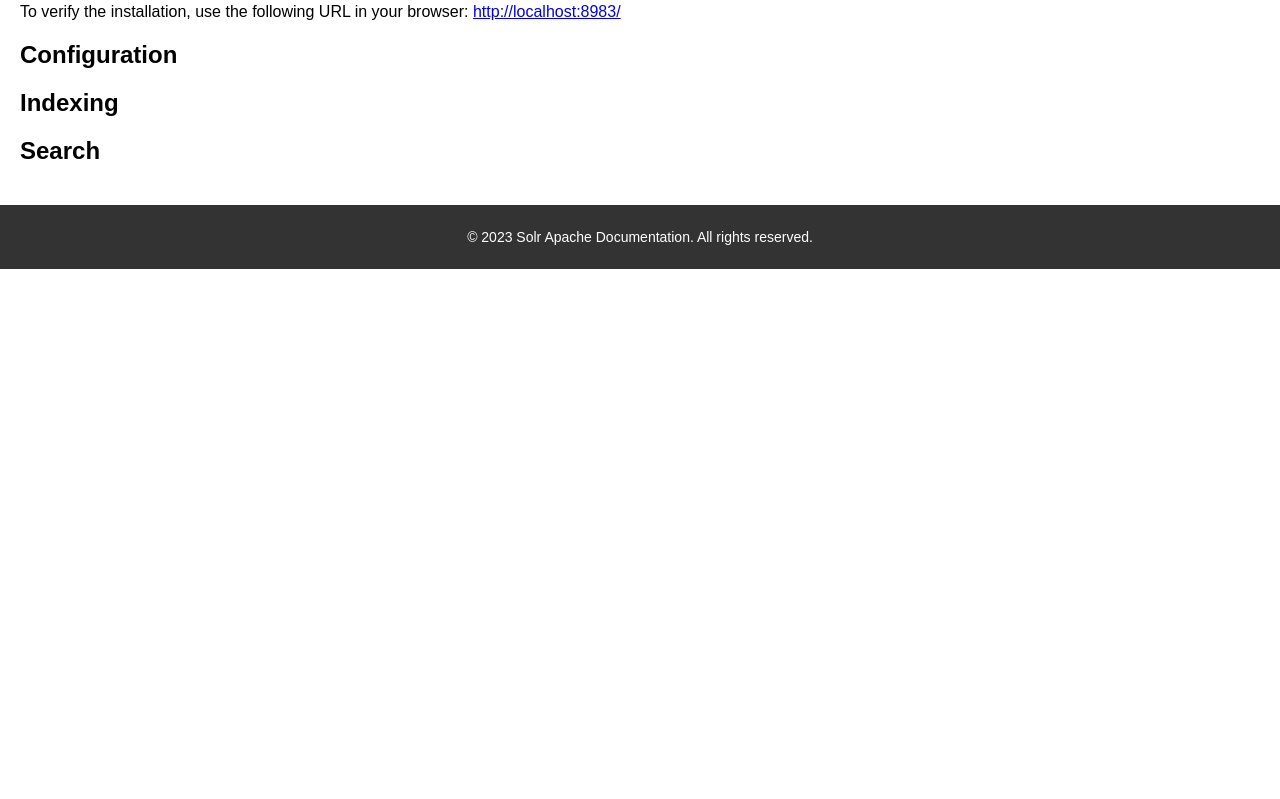
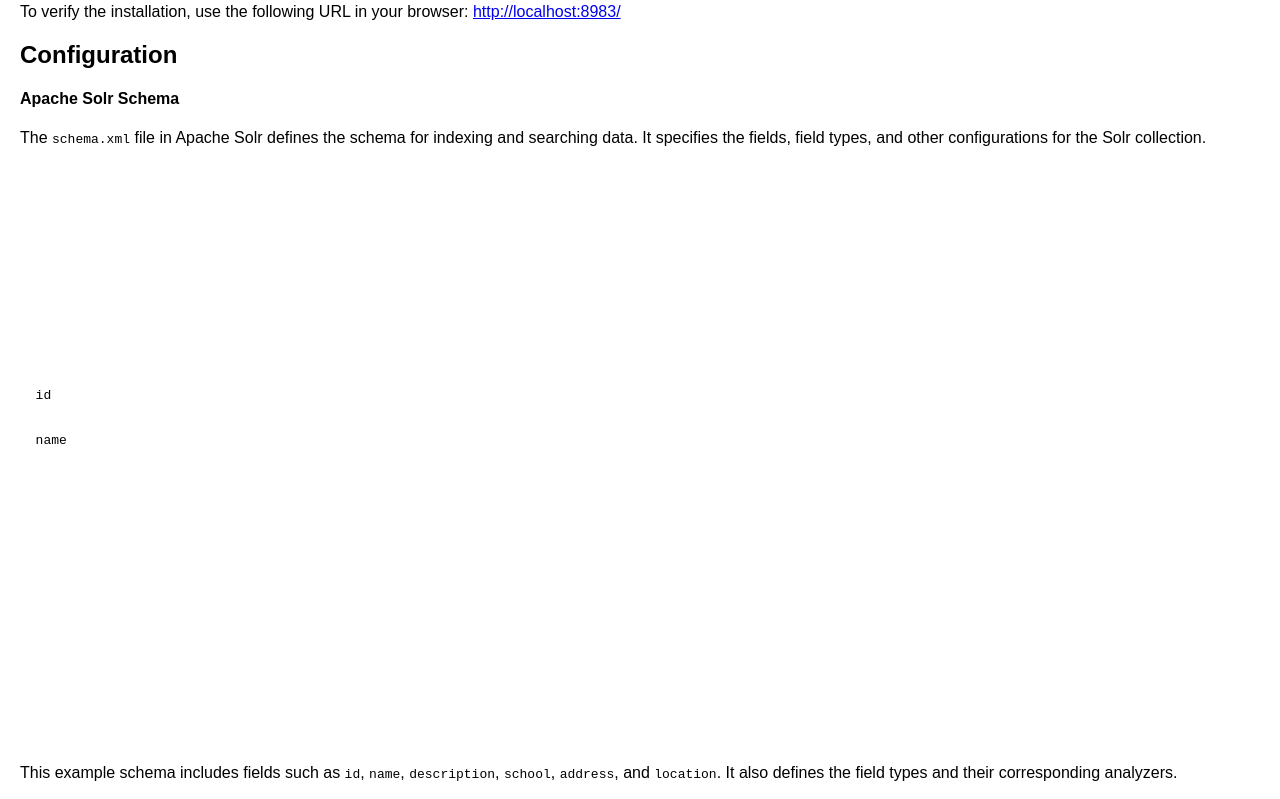
Before and after one commit to karandesai2005/solr_Apache, a plain HTML site: page index.html in a window 1280 px wide. Shown: the part 1651-2450 px from the top of the page. Before the commit the page ends 1920 px from the top, so only its background shows below. Drawn offline with Linux system fonts and the light colour scheme.

Commit message:
adding schema.xml

```diff
--- a/index.html
+++ b/index.html
@@ -136,7 +136,52 @@
 
   <section id="configuration">
     <h2>Configuration</h2>
-    <p><!-- Your content here --></p>
+    <h4>Apache Solr Schema</h4>
+  <p>The <code>schema.xml</code> file in Apache Solr defines the schema for indexing and searching data. It specifies the fields, field types, and other configurations for the Solr collection.</p>
+  <pre><code><?xml version="1.0" encoding="UTF-8" ?>
+<schema name="example" version="1.6">
+  <!-- Fields -->
+  <fields>
+    <field name="id" type="string" indexed="true" stored="true" required="true" multiValued="false" />
+    <field name="name" type="text_general" indexed="true" stored="true" />
+    <field name="description" type="text_general" indexed="true" stored="true" />
+    <field name="school" type="text_general" indexed="true" stored="true"/>
+    <field name="address" type="text_general" indexed="true" stored="true"/>
+    <field name="location" type="location" indexed="true" stored="true"/>
+    <dynamicField name="*_coordinate" type="location" indexed="true" stored="true"/>
+    <field name="copyField" type="text_general" indexed="true" stored="true"/>
+  </fields>
+
+  <!-- Unique Key -->
+  <uniqueKey>id</uniqueKey>
+
+  <!-- Default Search Field -->
+  <defaultSearchField>name</defaultSearchField>
+
+  <!-- Query Parser -->
+  <solrQueryParser defaultOperator="OR" />
+
+  <!-- Field Types -->
+  <types>
+    <fieldType name="string" class="solr.StrField" />
+    <fieldType name="text_general" class="solr.TextField" positionIncrementGap="100">
+      <analyzer type="index">
+        <tokenizer class="solr.StandardTokenizerFactory" />
+        <filter class="solr.LowerCaseFilterFactory" />
+      </analyzer>
+      <analyzer type="query">
+        <tokenizer class="solr.StandardTokenizerFactory" />
+        <filter class="solr.LowerCaseFilterFactory" />
+        <filter class="solr.StopFilterFactory" ignoreCase="true" words="stopwords.txt"/>
+      </analyzer>
+    </fieldType>
+    <fieldType name="location" class="solr.LatLonPointSpatialField" spatialContextFactory="com.spatial4j.core.context.jts.JtsSpatialContextFactory" autoIndex="true" />
+  </types>
+</schema></code></pre>
+  <p>This example schema includes fields such as <code>id</code>, <code>name</code>, <code>description</code>, <code>school</code>, <code>address</code>, and <code>location</code>. It also defines the field types and their corresponding analyzers.</p>
+
+
+    </p>
   </section>
 
   <section id="indexing">
```
